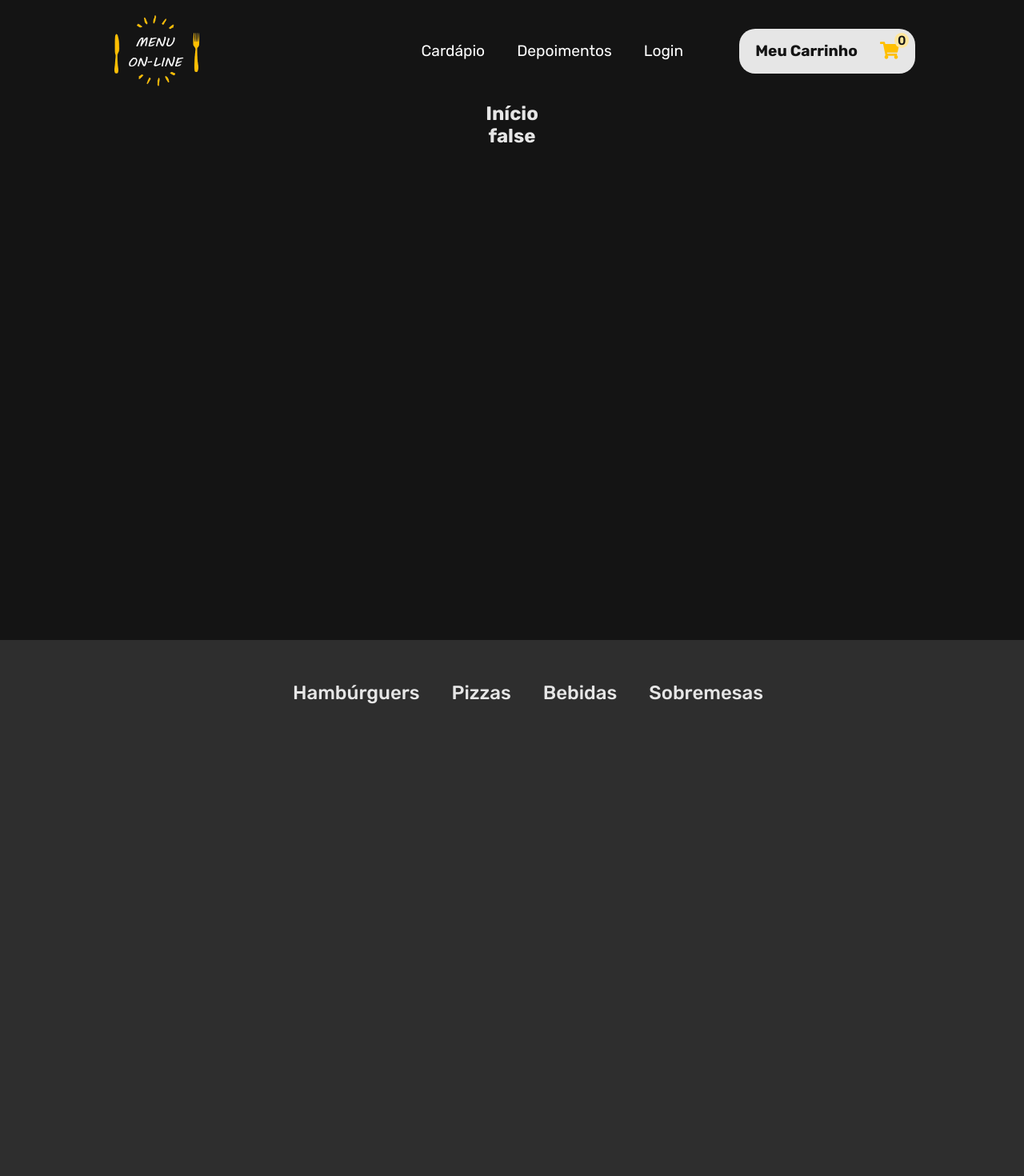
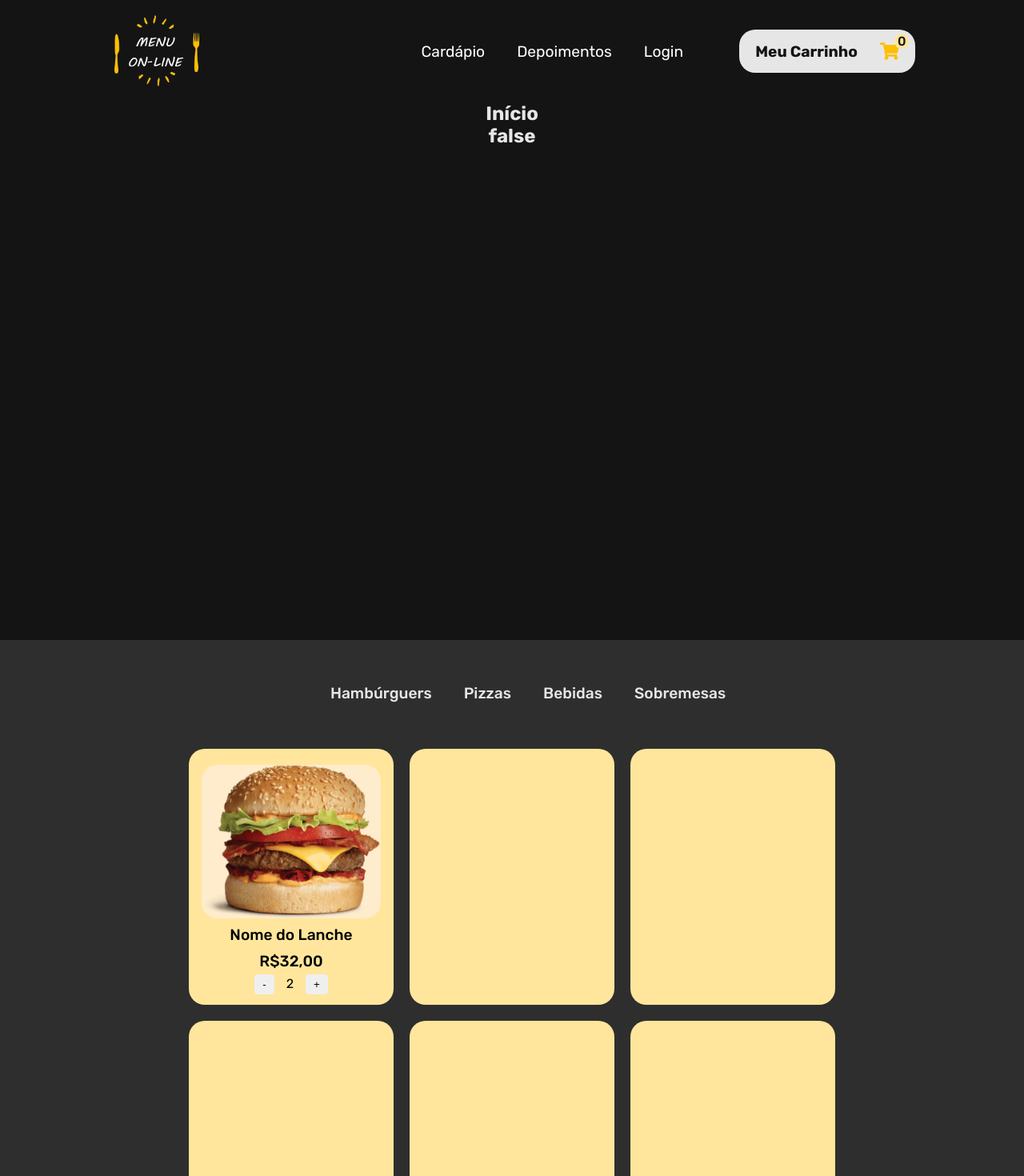
Before and after one commit to Alexandre-Konrath/My-Login-Front-end, a React (Create React App) app: page / in a window 1280 px wide. Shown: the top 1470 px of the page at 80% size. Built offline with nearby package versions, Linux system fonts and the light colour scheme.

Commit message:
melhorando o estilo de navegação dos botões da navbar e colocando uns estilos de hover

```diff
--- a/src/components/LoginPage/SignUp/style.css
+++ b/src/components/LoginPage/SignUp/style.css
@@ -33,7 +33,7 @@
 }
 .field-sign-up input {
   border: none;
-  outline: none;
+  outline:none;
 
   font-size: 1.2rem;
   padding: 5px 10px;
@@ -44,22 +44,15 @@
   color: var(--background);
 }
 input::selection {
-  background-color: transparent; /* Define a cor de fundo da seleção como transparente */
+  background-color: var(--backgrond-login); /* Define a cor de fundo da seleção como transparente */
 }
 .field-sign-up input::placeholder {
   color: var(--backgrond-login);
   font-style: italic;
-  font-size: 1rem;
-}
-
-.error {
-  display: flex;
-  justify-content: center;
-  align-items: center;
+  font-size: 0.8rem;
 }
 
 .setError {
-
   width: 256px;
   color: #ff2d2d;
 }
--- a/src/page/MainPage/index.js
+++ b/src/page/MainPage/index.js
@@ -8,6 +8,7 @@ import Footer from '../../components/Footer';
 import { IoMdCloseCircleOutline } from "react-icons/io";
 import { FaShoppingCart } from "react-icons/fa";
 
+import burguer from '../../img/burguer.png'
 import logo from '../../img/logo.png';
 
 import '../../style/main.css';
@@ -45,8 +46,8 @@ export default function Main() {
             <img src={logo} alt="Logo" />
           </div>
           <div className='links'>
-            <a>Cardápio</a>
-            <a>Depoimentos</a>
+            <a className='a-link' href='#nav-carrinho'>Cardápio</a>
+            <a className='a-link' href='#nav-depoimento'>Depoimentos</a>
             {showLogoutConfirmation && (
               <div className='confirmation'>
                 <p>Tem certeza que deseja sair da conta?</p>
@@ -56,8 +57,8 @@ export default function Main() {
                 </div>
               </div>
             )}
-            <a className={getClassName(authenticated, true)} onClick={handleLoginClick}>Login</a>
-            <a className={getClassName(authenticated, false)} onClick={handleLogoutClick}>Logout</a>
+            <a className={`${getClassName(authenticated, true)} a-link`} onClick={handleLoginClick}>Login</a>
+            <a className={`${getClassName(authenticated, false)} a-link`} onClick={handleLogoutClick}>Logout</a>
             <a href='/carrinho' className='btn-icon'>
               Meu Carrinho
               <span className='icon'>
@@ -78,7 +79,7 @@ export default function Main() {
         <a className='fechar' id='login' onClick={handleHideLoginClick}><IoMdCloseCircleOutline /></a>
       </section>
 
-      <section className='sec-cardapio'>
+      <section id='nav-carrinho' className='sec-cardapio'>
         <div className='filtro-cardapio'>
           <nav className='nav-filtro'>
             <ul className='lista'>
@@ -91,13 +92,42 @@ export default function Main() {
         </div>
 
         <div className='container-cardapio'>
-          {/* Conteúdo do cardápio */}
+        <div className='cardapio'>
+          <div className='img-cardapio'>
+            <img src={burguer}/>
+          </div>
+          <div className='descricao-cardapio'>
+            <div className='text-descricao'>
+              <h3>Nome do Lanche</h3>
+              <h3>R$32,00</h3>
+            </div>
+            <div className='btn-descricao'>
+              <button>-</button>
+              <span>2</span>
+              <button>+</button>
+            </div>
+          </div>
+        </div>
+
+
+        <div className='cardapio'></div>
+        <div className='cardapio'></div>
+        <div className='cardapio'></div>
+        <div className='cardapio'></div>
+        <div className='cardapio'></div>
+        <div className='cardapio'></div>
+        <div className='cardapio'></div>
         </div>
         <div className='btn-cardapio-vermais'>
           <button>Ver mais</button>
         </div>
       </section>
 
+      <section id='nav-depoimento' className='sec-depoimento'>
+        <div className='img-depoimento'></div>
+        <div className='container-depoimento'></div>
+      </section>
+
       <Footer />
     </div>
   );
--- a/src/page/MainPage/style.css
+++ b/src/page/MainPage/style.css
@@ -5,10 +5,9 @@
   display: flex;
 }
 
-
 .container {
   width: 100%;
-  height: 210vh;
+  height: 280vh;
 
   display: flex;
   flex-direction: column;
@@ -53,15 +52,37 @@
 }
 
 .header .links a {
+  cursor: pointer;
+  position: relative; /* Para posicionar o pseudoelemento corretamente */
+
+  margin: 20px;
   font-size: 1.2rem;
-  border-bottom: 2px solid transparent;
-  transition: border-bottom 0.3s;
-  margin: 20px;
-  cursor: pointer;
+
   color: white;
-} .header .links a:hover {
-  border-bottom: 1px solid var(--background-100);
 }
+
+.header .links .a-link::before {
+  content: "";
+
+  width: 0;
+  height: 3px; /* A altura da borda */
+
+  position: absolute;
+
+  bottom: -5px;
+  left: 0;
+  border-radius: 10px;
+
+  background-color: var(--background-200); /* Cor da borda */
+  transition: width 0.3s; /* Transição apenas para a largura */
+}
+
+.header .links .a-link:hover::before {
+  width: 100%; /* Ajuste da largura para 100% ao passar o mouse */
+}
+
+
+
 .header .links .btn-icon{
   display: flex;
   flex-direction: row;
@@ -142,7 +163,7 @@
   list-style-type: none;
 
 }.sec-cardapio .filtro-cardapio .nav-filtro .lista li {
-  font-size: 1.5rem;
+  font-size: 1.2rem;
   font-weight: 500;
   margin: 20px;
   color: var(--text);
@@ -165,10 +186,48 @@
 .sec-cardapio .container-cardapio .cardapio {
   width: 16rem;
   height: 20rem;
-  background-color: var(--secondary);
+
+  padding: 20px;
+
+  display: flex;
+  flex-direction: column;
+  justify-content: space-between;
+  align-items: center;
+
   border-radius: 20px;
   margin: 10px;
+
+  background-color: var(--secondary);
 }
+.cardapio .img-cardapio img {
+  width: 14rem;
+  height: 12rem;
+
+  border-radius: 20px;
+
+  background-color: var(--backgrond-login);
+}
+.cardapio .descricao-cardapio {
+  display: flex;
+  flex-direction: column;
+  align-items: center;
+}
+.cardapio .descricao-cardapio .text-descricao {
+  display: flex;
+  flex-direction: column;
+  align-items: center;
+}
+.cardapio .descricao-cardapio .text-descricao h3 {
+  font-size: 1.2rem;
+  font-weight: 500;
+  margin: 5px;
+}
+.cardapio .descricao-cardapio .btn-descricao button {
+  padding: 5px 10px;
+  border-radius: 4px;
+  margin: 0px 15px
+}
+
 
 .btn-cardapio-vermais {
   width: 100%;
@@ -188,6 +247,19 @@
   font-weight: bold;
   font-size: 1.2rem;
 }
+
+
+
+
+.sec-depoimento {
+  width: 100%;
+  height: 70vh;
+  background-color: var(--backgrond-login);
+}
+
+
+
+
 
 
  /* ----------------------------------------- */
```
